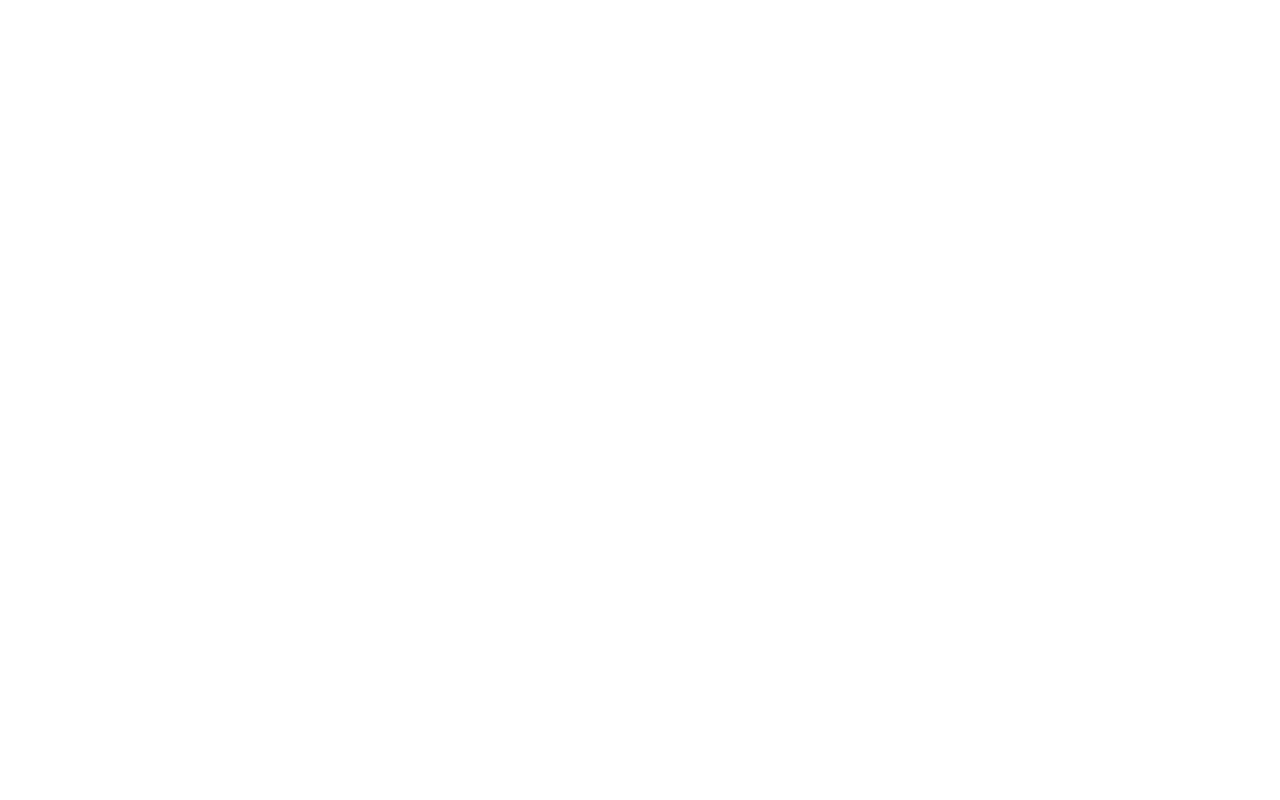
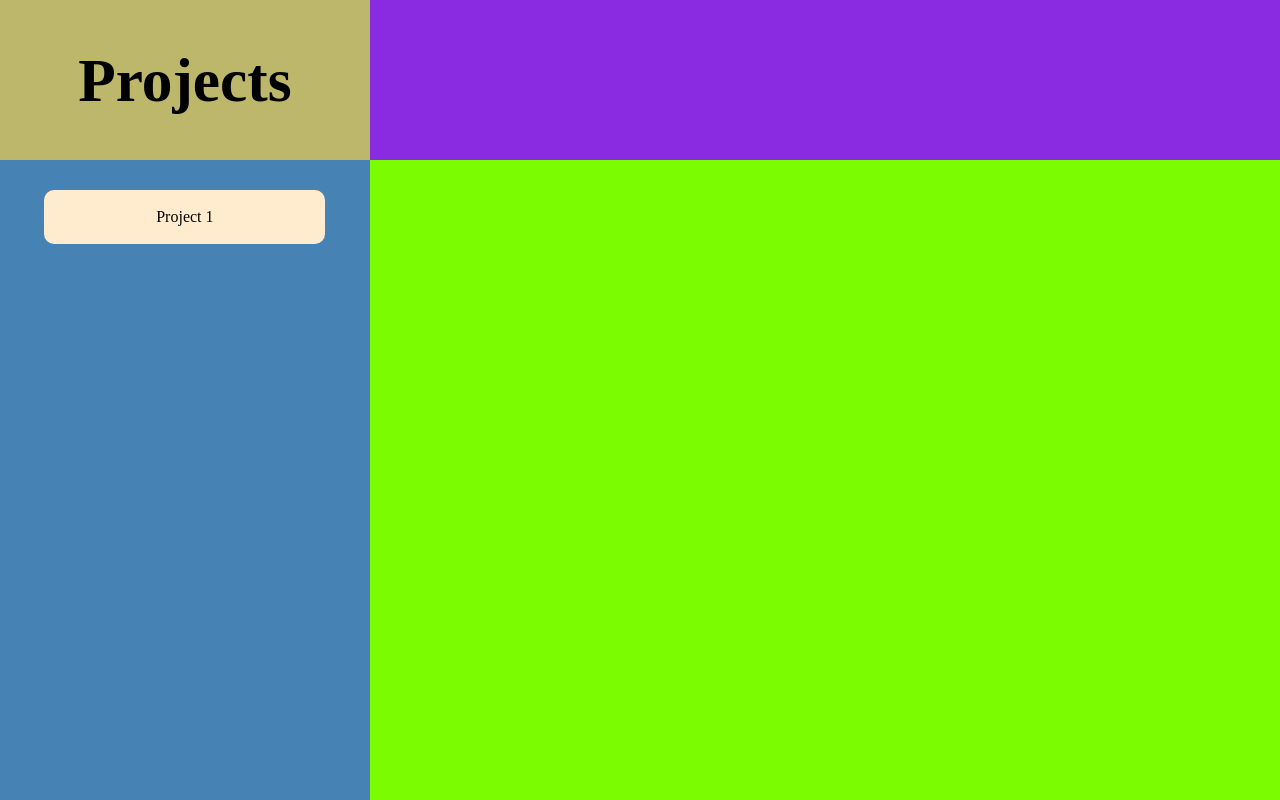
Before and after one commit to lorenzohill/to-do-list, a website built with webpack: page dist/index.html in a window 1280 px wide. Built offline with nearby package versions, Linux system fonts and the light colour scheme.

Commit message:
Added Layout and test objects

```diff
--- a/src/homepage.js
+++ b/src/homepage.js
@@ -1,5 +1,44 @@
 import {  } from "./helperfunctions.js";
+import { card  } from "./taskcards.js";
 
 export function homepage() {
+  let screen = document.createElement("div")
 
+  let sidebar = document.createElement("aside")
+  let mainWindow = document.createElement("div")
+  let header = document.createElement("header")
+  let cardContainer = document.createElement("div")
+
+  screen.classList.add("screen")
+
+  sidebar.classList.add("sidebar")
+  mainWindow.classList.add("main-window")
+  header.classList.add("project-header")
+  cardContainer.classList.add("card-container")
+
+  document.body.appendChild(screen)
+
+  let sidebarHeader = document.createElement("div")
+  sidebarHeader.classList.add("sidebar-header")
+
+  let projects = document.createElement("h1")
+  projects.innerText = "Projects"
+
+  sidebar.appendChild(sidebarHeader)
+  sidebarHeader.appendChild(projects)
+
+  let projectCard = document.createElement("div")
+  let projectTitle = document.createElement("p")
+
+  projectCard.classList.add("project-card")
+  projectTitle.innerText = "Project 1"
+
+  projectCard.appendChild(projectTitle)
+
+  sidebar.appendChild(projectCard)
+
+  screen.appendChild(sidebar)
+  screen.appendChild(mainWindow)
+  mainWindow.appendChild(header)
+  mainWindow.appendChild(cardContainer)
 }
--- a/src/index.js
+++ b/src/index.js
@@ -1,6 +1,9 @@
 import  {test}  from "./test.js";
+import { homepage } from "./homepage.js";
+import { card, createCard  } from "./taskcards.js";
 
+// const task =  new Card()
 
-import { homepage } from "./homepage.js";
+// console.log(task)
 
 homepage()
--- /dev/null
+++ b/src/taskcards.js
@@ -0,0 +1,8 @@
+export function card(title, description, dueDate, priority, note, tags) {
+  this.title = title
+  this.description = description
+  this.dueDate = dueDate
+  this.priority = priority
+  this.note = note
+  this.tags = tags
+}
```
Also changed, not shown: dist/index.html, dist/main.js, dist/style.css (added), 1 other file.
